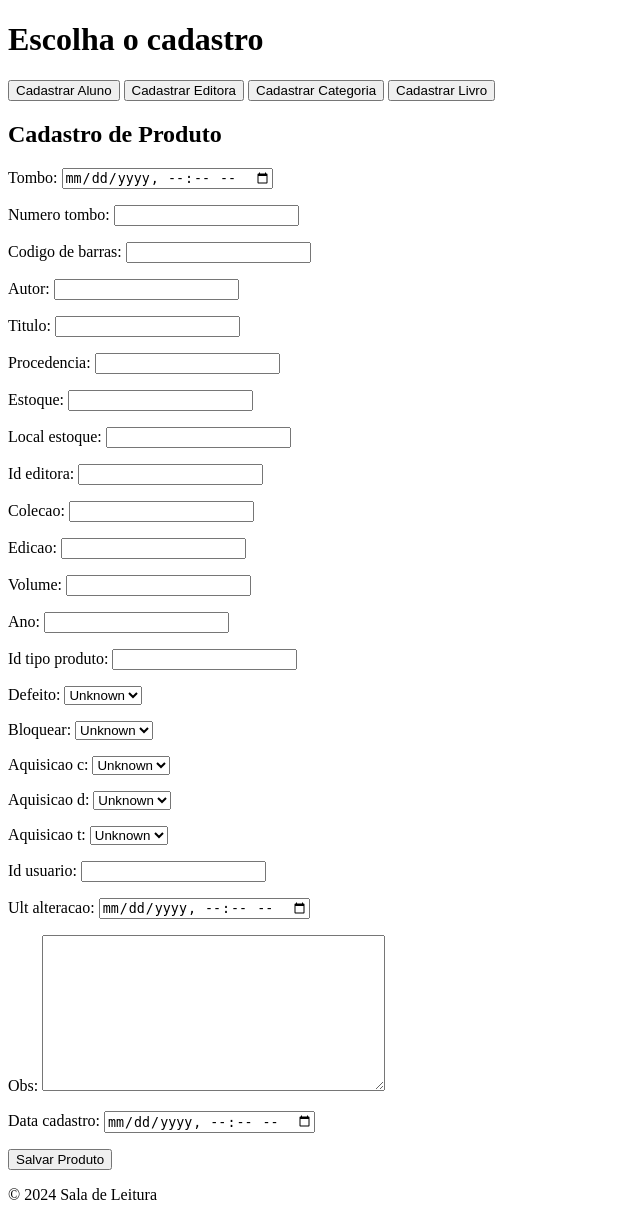
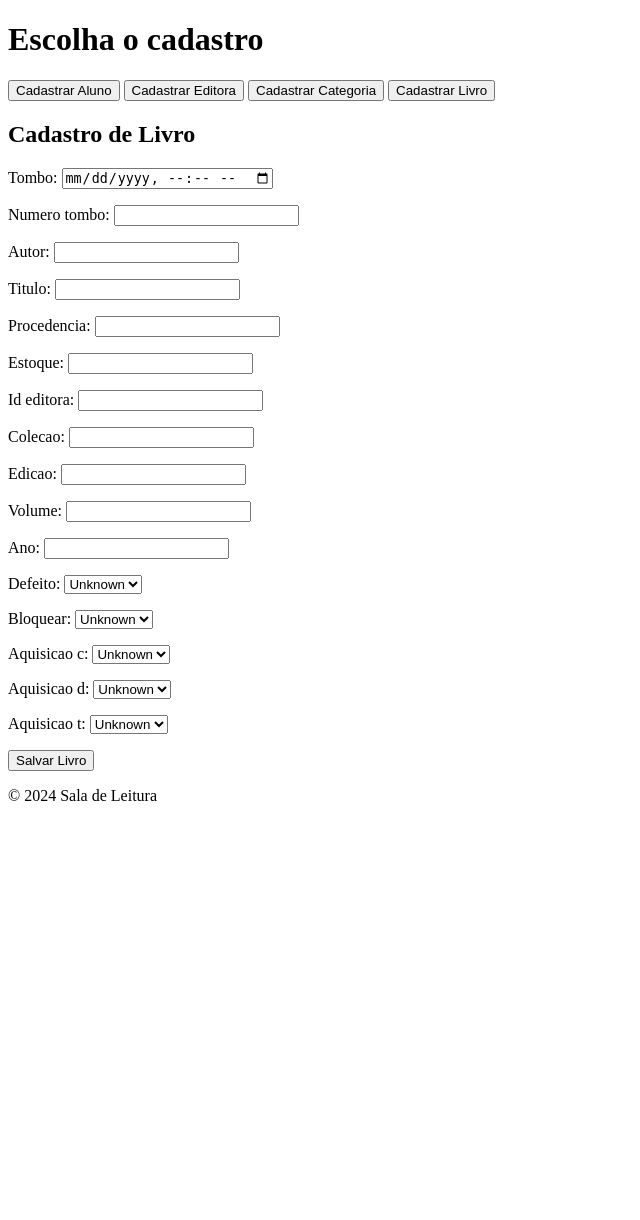
Before and after one commit to EnriqueSLima/PI2-Univesp-Aricanduva---Grupo-10, a Django app: page /sala_leitura/cadastro/ in a window 1280 px wide, after a click on "Cadastrar Livro". Shown: the part 60-1280 px from the top of the page, without its empty margins (0-640 px from the left). After the commit the page ends 861 px from the top, so only its background shows below. Run offline with Django 3.2, Linux system fonts and the light colour scheme.

Commit message:
Refinando formulários e pagina de cadastros

```diff
--- a/v0.0.1/sala_leitura/forms.py
+++ b/v0.0.1/sala_leitura/forms.py
@@ -5,10 +5,11 @@ from .models import TipoProduto, Usuarios, Produtos, Cliente, Editora, Locacao,
 class EditoraForm(forms.ModelForm):
     class Meta:
         model = Editora
-        fields = [
-            'nome', 'uf', 'contato', 'ddd', 'telefone', 'celular', 'email', 'obs',
-            'id_usuario', 'ult_alteracao', 'ativo'
-        ]
+        fields = ['nome', 'telefone', 'celular', 'email', 'ativo']
+        #fields = [
+        #    'nome', 'uf', 'contato', 'ddd', 'telefone', 'celular', 'email', 'obs',
+        #    'id_usuario', 'ult_alteracao', 'ativo'
+        #]
         widgets = {
             'ult_alteracao': forms.DateTimeInput(attrs={'type': 'datetime-local'}),
             'telefone': forms.TextInput(attrs={'placeholder': '(XX) XXXX-XXXX'}),
@@ -91,11 +92,15 @@ class ProdutosForm(forms.ModelForm):
     class Meta:
         model = Produtos
         fields = [
-            'tombo', 'numero_tombo', 'codigo_de_barras', 'autor', 'titulo', 'procedencia',
-            'estoque', 'local_estoque', 'id_editora', 'colecao', 'edicao', 'volume', 'ano',
-            'id_tipo_produto', 'defeito', 'bloquear', 'aquisicao_c', 'aquisicao_d', 'aquisicao_t',
-            'id_usuario', 'ult_alteracao', 'obs', 'data_cadastro' #, 'capa' *** removido do formulario
-        ]
+            'tombo', 'numero_tombo', 'autor', 'titulo', 'procedencia',
+            'estoque', 'id_editora', 'colecao', 'edicao', 'volume', 'ano',
+            'defeito', 'bloquear', 'aquisicao_c', 'aquisicao_d', 'aquisicao_t']
+        #fields = [
+        #    'tombo', 'numero_tombo', 'codigo_de_barras', 'autor', 'titulo', 'procedencia',
+        #    'estoque', 'local_estoque', 'id_editora', 'colecao', 'edicao', 'volume', 'ano',
+        #    'id_tipo_produto', 'defeito', 'bloquear', 'aquisicao_c', 'aquisicao_d', 'aquisicao_t',
+        #    'id_usuario', 'ult_alteracao', 'obs', 'data_cadastro' #, 'capa' *** removido do formulario
+        #]
         widgets = {
             'tombo': forms.DateTimeInput(attrs={'type': 'datetime-local'}),
             'ult_alteracao': forms.DateTimeInput(attrs={'type': 'datetime-local'}),
--- a/v0.0.1/sala_leitura/templates/base.html
+++ b/v0.0.1/sala_leitura/templates/base.html
@@ -11,7 +11,7 @@
 <body>
     {% block header %}
         <nav class="navbar navbar-expand-lg navbar-light bg-light">
-                <a class="navbar-brand" href="{% url 'login' %}">Sala de Leitura</a>
+                <a class="navbar-brand" href="{% url 'landing_page' %}">Sala de Leitura</a>
                 <button class="navbar-toggler" type="button" data-toggle="collapse" data-target="#navbarNav"
                         aria-controls="navbarNav" aria-expanded="false" aria-label="Alternar navegação">
                     <span class="navbar-toggler-icon"></span>
--- a/v0.0.1/sala_leitura/templates/cadastro.html
+++ b/v0.0.1/sala_leitura/templates/cadastro.html
@@ -48,11 +48,11 @@
     </div>
 
     <div id="produto-form" style="display:none;">
-        <h2>Cadastro de Produto</h2>
+        <h2>Cadastro de Livro</h2>
         <form method="post">
             {% csrf_token %}
             {{ produto_form.as_p }}
-            <button type="submit">Salvar Produto</button>
+            <button type="submit">Salvar Livro</button>
         </form>
     </div>
 {% endblock content %}
```
